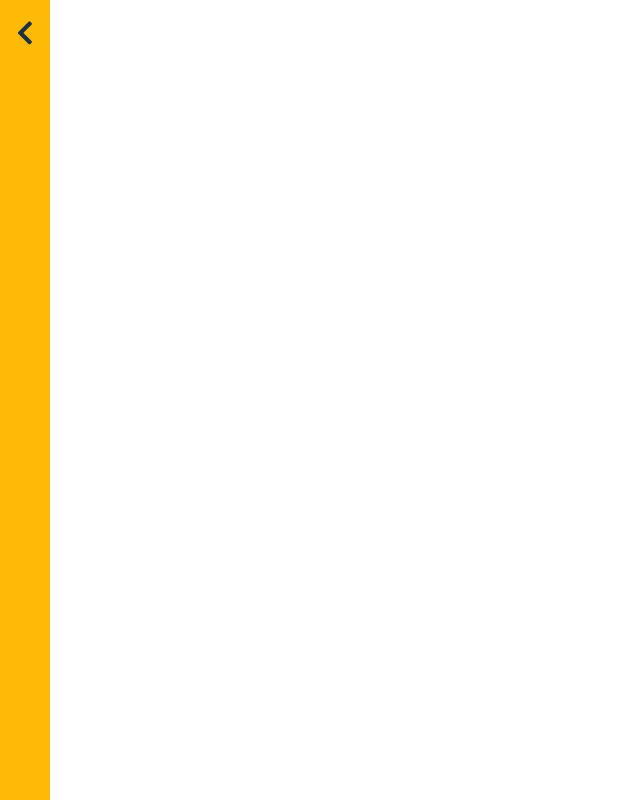
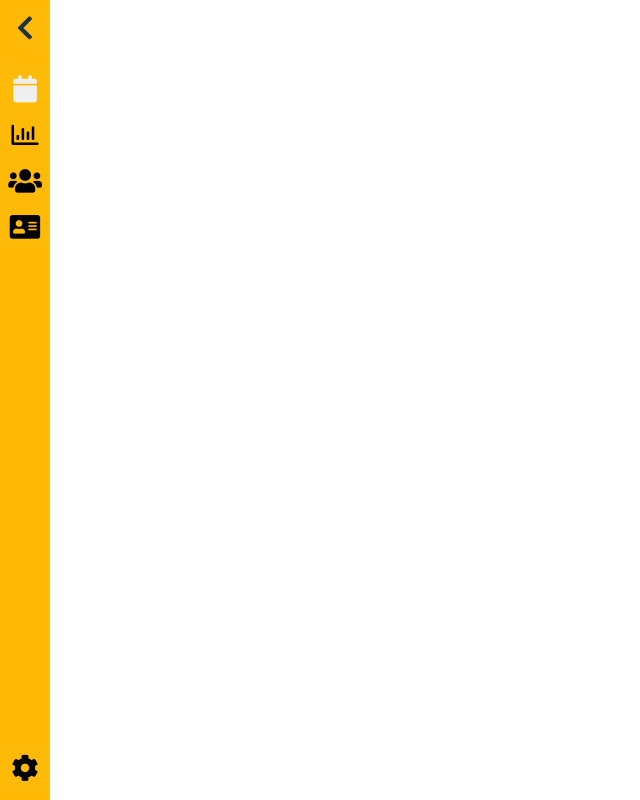
Before and after one commit to mgorzanski/calendar-app, a React (Create React App) app: page / in a window 1280 px wide. Shown: the whole page, without its empty margins (0-640 px from the left). Built offline with nearby package versions, Linux system fonts and the light colour scheme.

Commit message:
add navs to sidebar

```diff
--- a/src/containers/Calendar/Sidebar.css
+++ b/src/containers/Calendar/Sidebar.css
@@ -8,9 +8,9 @@
   --hover-icon-color: var(--primary-text-color);
   --icon-color: var(--yankees-blue-color);
   display: flex;
-  flex-direction: row;
-  justify-content: center;
-  padding-top:19px;
+  flex-direction: column;
+  align-items: center;
+  padding-top:14px;
 }
 
 .show-hide-panel-button {
@@ -18,6 +18,58 @@
   color: var(--icon-color);
 }
 
-.show-hide-panel-button i:hover, .show-hide-panel-button i:active {
+.show-hide-panel-button i:active {
   color: var(--hover-icon-color);
 }
+
+.show-hide-panel-button i:hover {
+  cursor: pointer;
+}
+
+.top-menu-buttons {
+  list-style:none;
+  margin:0;
+  padding:0;
+  font-size: 27px;
+  padding-top:30px;
+}
+
+.top-menu-buttons li {
+  text-align: center;
+  margin-bottom: 15px;
+}
+
+.top-menu-buttons li:hover {
+  cursor: pointer;
+}
+
+.top-menu-buttons li:active {
+  color: var(--hover-icon-color);
+}
+
+.main-sidebar-menu-item-active {
+  color: var(--hover-icon-color);
+}
+
+.bottom-menu-buttons {
+  position:absolute;
+  bottom:0;
+  list-style:none;
+  margin:0;
+  padding:0;
+  font-size: 27px;
+  padding-top:30px;
+}
+
+.bottom-menu-buttons li {
+  text-align: center;
+  margin-bottom: 15px;
+}
+
+.bottom-menu-buttons li:hover {
+  cursor: pointer;
+}
+
+.bottom-menu-buttons li:active {
+  color: var(--hover-icon-color);
+}
--- a/src/containers/Calendar/Sidebar.js
+++ b/src/containers/Calendar/Sidebar.js
@@ -9,6 +9,17 @@ export default class Sidebar extends React.Component {
           <div className="show-hide-panel-button">
             <i className="fas fa-chevron-left"></i>
           </div>
+
+          <ul className="top-menu-buttons">
+            <li className="main-sidebar-menu-item-active"><i className="fas fa-calendar"></i></li>
+            <li><i className="far fa-chart-bar"></i></li>
+            <li><i className="fas fa-users"></i></li>
+            <li><i className="fas fa-address-card"></i></li>
+          </ul>
+
+          <ul className="bottom-menu-buttons">
+            <li><i className="fas fa-cog"></i></li>
+          </ul>
         </nav>
       </div>
     );
--- a/src/electron-starter.js
+++ b/src/electron-starter.js
@@ -7,7 +7,7 @@ let mainWindow
 
 function createWindow () {
   // Create the browser window.
-  mainWindow = new BrowserWindow({width: 800, height: 600})
+  mainWindow = new BrowserWindow()
 
   // and load the index.html of the app.
   const startUrl = process.env.ELECTRON_START_URL || URL.format({
```
